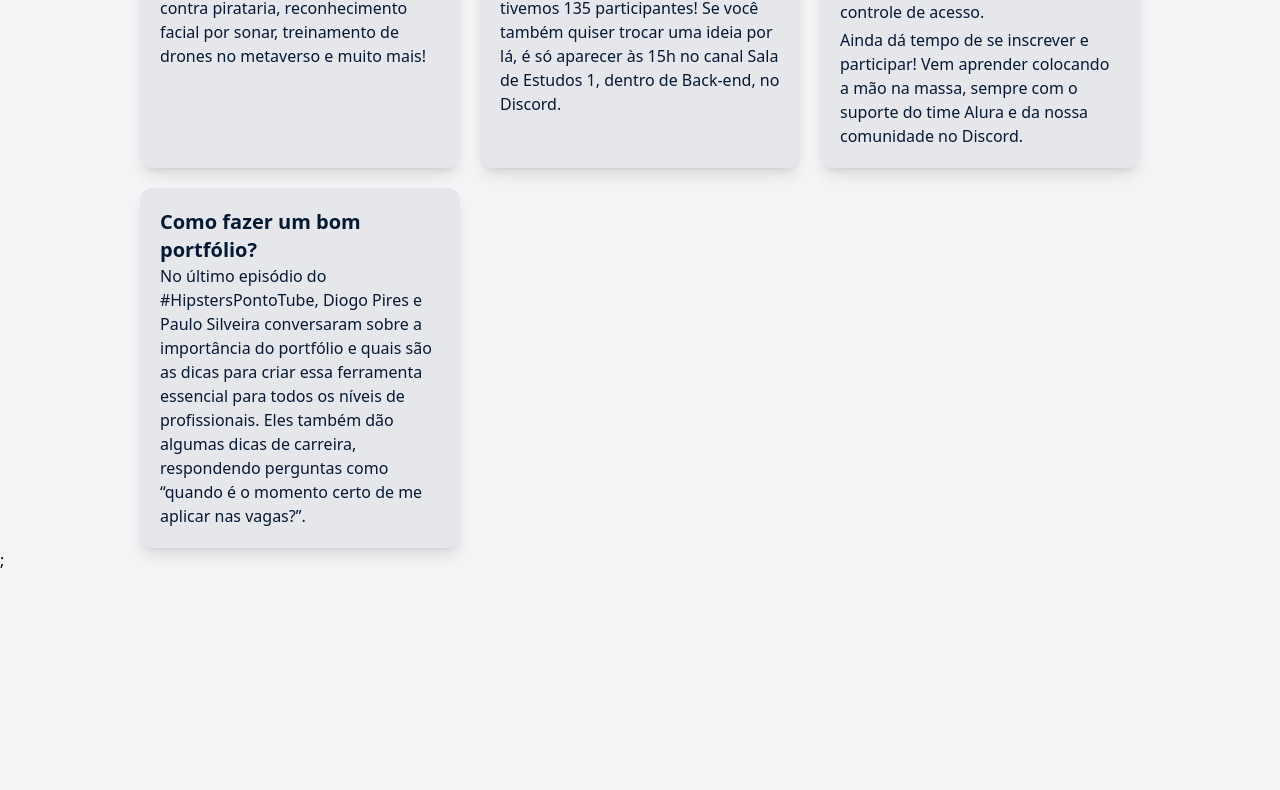
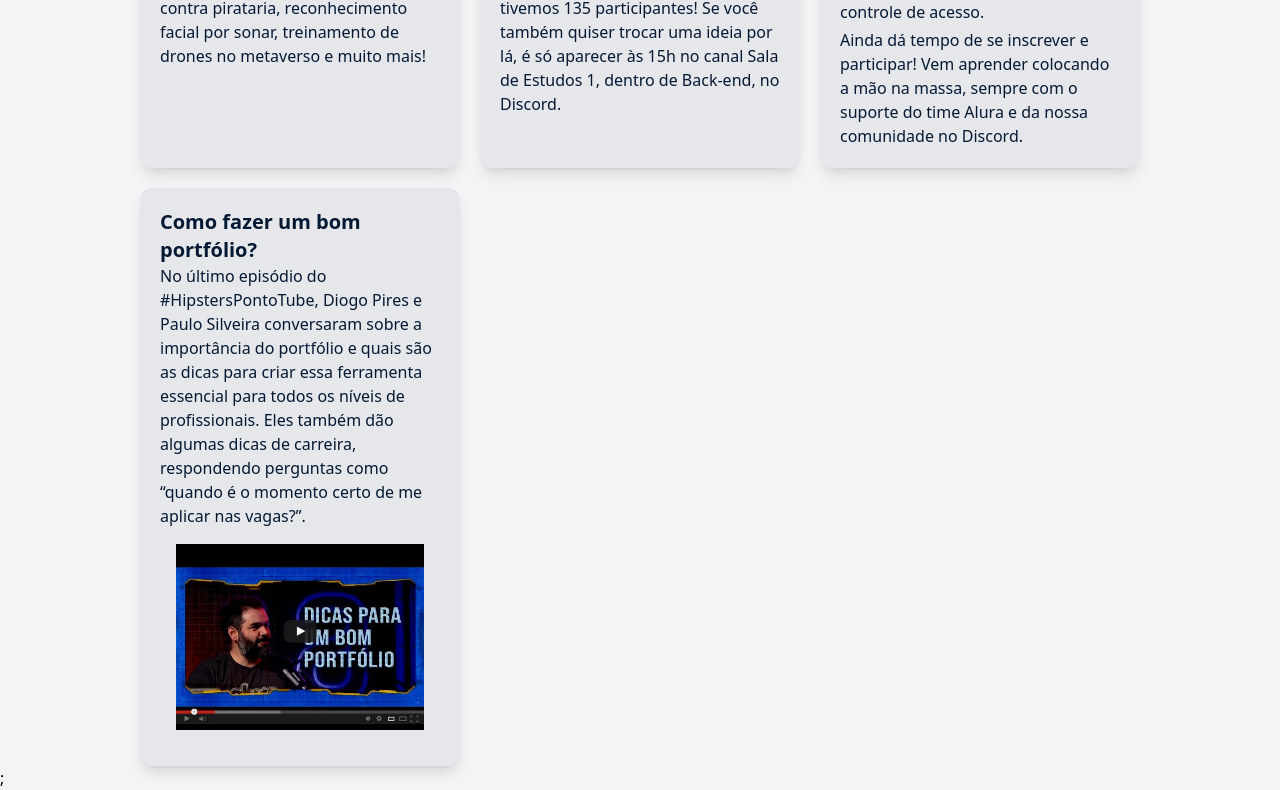
Before and after one commit to mtstechnologies/newsletter-vite, a React (Vite) app: page / in a window 1280 px wide. Shown: the part 512-1302 px from the top of the page. Before the commit the page ends 1084 px from the top, so only its background shows below. Built offline with nearby package versions, Linux system fonts and the light colour scheme.

Commit message:
inserting image with accessibility

```diff
--- a/src/components/Article/Article.jsx
+++ b/src/components/Article/Article.jsx
@@ -11,6 +11,8 @@ const Article = ({ title, text, tags, image, alt }) => {
           </p>
         ))}
       </div>
+      {image && <img className="sm:p-4" src={image} />}
+      {image && alt && <span className="sr-only">{alt}</span>}
     </div>
   );
 };
```
Also changed, not shown: public/example.jpeg (added).
